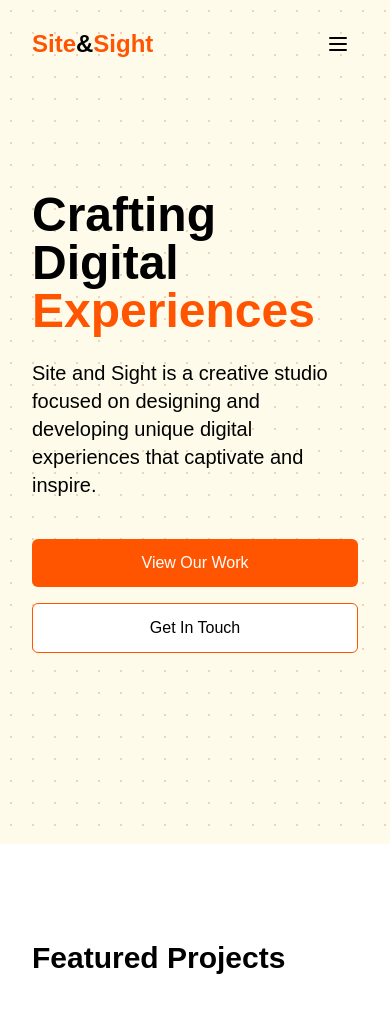
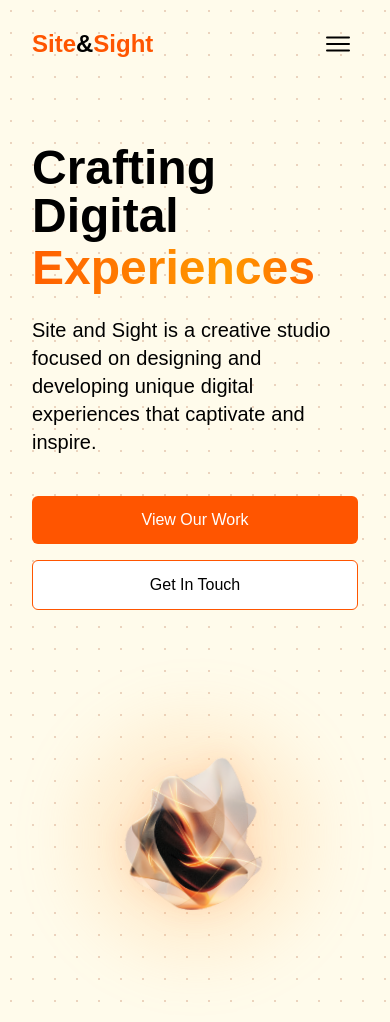
Before and after one commit to daniellambert95/sight-and-sight, a Next.js app: page / in a window 390 px wide. Shown: the top 1022 px of the page. Built offline with nearby package versions, Linux system fonts and the light colour scheme.

Commit message:
Updates for animated landing page

```diff
--- a/src/app/components/Navigation.tsx
+++ b/src/app/components/Navigation.tsx
@@ -62,9 +62,9 @@ export default function Navigation({ currentPage }: NavigationProps) {
 
   return (
     <header
-      className={`fixed top-0 w-full py-6 px-8 md:px-16 flex items-center justify-between z-50 transition-all duration-300 ${
-        scrolled
-          ? 'bg-white/95 shadow-md backdrop-blur-sm'
+      className={`fixed top-0 w-full py-6 px-8 md:px-16 flex items-center justify-between z-50 transition-all duration-800 ${
+        scrolled || mobileMenuOpen
+          ? 'bg-white/90 shadow-md backdrop-blur-sm'
           : 'bg-transparent'
       }`}
     >
@@ -82,7 +82,7 @@ export default function Navigation({ currentPage }: NavigationProps) {
       </motion.div>
 
       {/* Desktop Navigation */}
-      <nav className="hidden md:flex space-x-8">
+      <nav className="hidden lg:flex space-x-8">
         {[
           { name: 'HOME', path: '/', current: currentPage === 'home' },
           { name: 'SERVICES', path: '/services', current: currentPage === 'services' },
@@ -112,7 +112,7 @@ export default function Navigation({ currentPage }: NavigationProps) {
 
       {/* CTA Button - Desktop */}
       <motion.div
-        className="hidden md:block"
+        className="hidden lg:block"
         initial="hidden"
         animate="visible"
         variants={ctaVariants}
@@ -126,23 +126,45 @@ export default function Navigation({ currentPage }: NavigationProps) {
       </motion.div>
 
       {/* Mobile Menu Button */}
-      <div className="md:hidden">
-        <button className="p-2" onClick={toggleMobileMenu} aria-label="Toggle mobile menu">
-          {mobileMenuOpen ? (
-            <svg xmlns="http://www.w3.org/2000/svg" fill="none" viewBox="0 0 24 24" stroke="currentColor" className="w-6 h-6">
-              <path strokeLinecap="round" strokeLinejoin="round" strokeWidth={2} d="M6 18L18 6M6 6l12 12" />
-            </svg>
-          ) : (
-            <svg xmlns="http://www.w3.org/2000/svg" fill="none" viewBox="0 0 24 24" stroke="currentColor" className="w-6 h-6">
-              <path strokeLinecap="round" strokeLinejoin="round" strokeWidth={2} d="M4 6h16M4 12h16M4 18h16" />
-            </svg>
-          )}
+      <div className="lg:hidden">
+        <button className="p-2 relative w-10 h-10 flex items-center justify-center" onClick={toggleMobileMenu} aria-label="Toggle mobile menu">
+          <motion.div
+            className="absolute w-6 bg-black h-0.5 rounded-full"
+            animate={{
+              rotate: mobileMenuOpen ? 45 : 0,
+              y: mobileMenuOpen ? 0 : -6.6
+            }}
+            transition={{ duration: 0.3, ease: "easeInOut" }}
+          />
+          <motion.div
+            className="absolute w-6 bg-black h-0.5 rounded-full"
+            animate={{
+              opacity: mobileMenuOpen ? 0 : 1,
+              x: mobileMenuOpen ? 20 : 0
+            }}
+            transition={{ duration: 0.3, ease: "easeInOut" }}
+          />
+          <motion.div
+            className="absolute w-6 bg-black h-0.5 rounded-full"
+            animate={{
+              rotate: mobileMenuOpen ? -45 : 0,
+              y: mobileMenuOpen ? 0 : 6.6
+            }}
+            transition={{ duration: 0.3, ease: "easeInOut" }}
+          />
         </button>
       </div>
 
       {/* Mobile Menu */}
-      {mobileMenuOpen && (
-        <div className="absolute top-full left-0 right-0 bg-white shadow-lg z-50 md:hidden">
+      <motion.div
+        className="absolute top-full left-0 right-0 bg-white shadow-lg z-50 lg:hidden overflow-hidden"
+        initial={false}
+        animate={{
+          height: mobileMenuOpen ? 'auto' : 0,
+          opacity: mobileMenuOpen ? 1 : 0
+        }}
+        transition={{ duration: 0.4, ease: "easeInOut" }}
+      >
         <nav className="flex flex-col p-6">
           <Link
             href="/"
@@ -181,14 +203,13 @@ export default function Navigation({ currentPage }: NavigationProps) {
           </Link>
           <Link
             href="/contact"
-              className="mt-4 px-6 py-3 bg-[#ff5500] text-white rounded-md hover:bg-[#e64d00] transition-colors text-center"
+            className="mt-4 px-5 py-2 sm:px-6 sm:py-3 text-sm sm:text-base bg-[#ff5500] text-white rounded-md hover:bg-[#e64d00] transition-colors text-center"
             onClick={() => setMobileMenuOpen(false)}
           >
             Book an intro call
           </Link>
         </nav>
-        </div>
-      )}
+      </motion.div>
     </header>
   );
 }
--- a/src/app/globals.css
+++ b/src/app/globals.css
@@ -85,3 +85,33 @@ a:not(.btn):hover::after {
 html {
   scroll-behavior: smooth;
 }
+
+/* Animated fire-like gradient text */
+.animate-gradient {
+  background: linear-gradient(
+    to right,
+    #ff5500,
+    #ff7800,
+    #ff9a00,
+    #ff5500,
+    #ff3300,
+    #ff5500
+  );
+  background-size: 200% 200%;
+  animation: gradient-flow 8s ease infinite;
+  -webkit-background-clip: text;
+  background-clip: text;
+  color: transparent;
+}
+
+@keyframes gradient-flow {
+  0% {
+    background-position: 0% 50%;
+  }
+  50% {
+    background-position: 100% 50%;
+  }
+  100% {
+    background-position: 0% 50%;
+  }
+}
--- a/src/app/page.tsx
+++ b/src/app/page.tsx
@@ -3,7 +3,7 @@
 import Image from "next/image";
 import Link from "next/link";
 import { useEffect, useState, useRef } from "react";
-import { motion } from "framer-motion";
+import { motion, useScroll, useTransform } from "framer-motion";
 import Navigation from "./components/Navigation";
 import Footer from "./components/Footer";
 import DotPattern from "./components/DotPattern";
@@ -39,9 +39,32 @@ const projects = [
 
 export default function Home() {
   const heroRef = useRef(null);
+  const [isMobile, setIsMobile] = useState(false);
+
+  // Check for mobile screens
+  useEffect(() => {
+    const checkIfMobile = () => {
+      setIsMobile(window.innerWidth < 768);
+    };
+
+    // Initial check
+    checkIfMobile();
+
+    // Add event listener for window resize
+    window.addEventListener('resize', checkIfMobile);
+
+    // Cleanup
+    return () => window.removeEventListener('resize', checkIfMobile);
+  }, []);
 
   // Project hover states
   const [hoveredProject, setHoveredProject] = useState<number | null>(null);
+
+  // Shared animation values
+  const entranceTransition = {
+    duration: 1.2,
+    ease: [0.25, 0.1, 0.25, 1.0],
+  };
 
   // Staggered animation for feature cards
   const featureCardVariants = {
@@ -58,47 +81,92 @@ export default function Home() {
   };
 
   return (
-    <div className="min-h-screen flex flex-col bg-white text-black">
+    <div className="relative overflow-hidden bg-white text-black">
       {/* Navigation */}
+      <div className="sticky top-0 z-50 bg-transparent">
         <Navigation currentPage="home" />
+      </div>
 
-      {/* Hero Section */}
-      <section ref={heroRef} className="relative bg-amber-50 h-screen flex items-center overflow-hidden">
+      {/* Hero Section - fixed on desktop, normal scroll on mobile */}
+      <section
+        ref={heroRef}
+        className={`${isMobile ? 'relative min-h-[120vh]' : 'fixed top-0 left-0 w-full h-screen'} bg-amber-50 overflow-hidden`}
+      >
         {/* Dot pattern */}
-        <DotPattern color="#B05C35" size={1.5} spacing={22} className="z-[1] opacity-25" />
+        <DotPattern color="#B05C35" size={1.5} spacing={22} className="z-[1] opacity-25 absolute inset-0" />
 
-        <div className="relative z-10 max-w-7xl mx-auto px-8 md:px-16 w-full">
-          <motion.h1
-            className="text-5xl md:text-7xl font-bold mb-6 text-secondary"
-            initial={{ opacity: 0, y: 20 }}
-            animate={{ opacity: 1, y: 0 }}
-            transition={{ duration: 0.8, delay: 0.2 }}
+        <div className="relative z-10 max-w-7xl mx-auto px-8 md:px-16 w-full flex flex-col lg:flex-row items-center justify-between pt-36 pb-20 lg:py-0 lg:min-h-screen">
+          {/* Content Column */}
+          <div className={`${isMobile ? 'w-full' : 'lg:w-1/2'} lg:pr-8 mb-12 lg:mb-0 flex flex-col justify-center`}>
+            <h1 className="text-5xl md:text-7xl font-bold mb-6">
+              <div className="flex flex-wrap">
+                {
+                  "Crafting Digital".split(" ").map((word, i) => (
+                    <motion.span
+                      key={i}
+                      className="mr-3 inline-block text-secondary"
+                      initial={{ opacity: 0, y: -80, rotateX: 40 }}
+                      animate={{ opacity: 1, y: 0, rotateX: 0 }}
+                      transition={{
+                        type: "spring",
+                        stiffness: 80,
+                        damping: 14,
+                        mass: 1.2,
+                        delay: 0.3 + (i * 0.25),
+                        opacity: { duration: 0.4, delay: 0.3 + (i * 0.25) }
+                      }}
                     >
-            Crafting Digital <br />
+                      {word}
+                    </motion.span>
+                  ))
+                }
+              </div>
+              <motion.div
+                className="mt-1 relative"
+                initial={{ opacity: 0, y: -80, rotateX: 40 }}
+                animate={{ opacity: 1, y: 0, rotateX: 0 }}
+                transition={{
+                  type: "spring",
+                  stiffness: 80,
+                  damping: 14,
+                  mass: 1.2,
+                  delay: 0.8,
+                  opacity: { duration: 0.4, delay: 0.8 }
+                }}
+              >
+                <span className="animate-gradient bg-gradient-animate bg-clip-text text-transparent font-black">
+                  Experiences
+                </span>
+              </motion.div>
+            </h1>
+
+            <p className="text-xl md:text-2xl max-w-2xl mb-10 text-secondary flex flex-wrap">
+              {
+                "Site and Sight is a creative studio focused on designing and developing unique digital experiences that captivate and inspire."
+                  .split(" ")
+                  .map((word, i) => (
                     <motion.span
-              className="text-primary"
-              initial={{ opacity: 0, y: 20 }}
-              animate={{ opacity: 1, y: 0 }}
-              transition={{ duration: 0.8, delay: 0.4 }}
+                      key={i}
+                      className="mr-1.5 inline-block"
+                      initial={{ opacity: 0, x: -20 }}
+                      animate={{ opacity: 1, x: 0 }}
+                      transition={{
+                        ...entranceTransition,
+                        duration: 0.4,
+                        delay: 0.3 + (i * 0.08)
+                      }}
                     >
-              Experiences
+                      {word}
                     </motion.span>
-          </motion.h1>
-
-          <motion.p
-            className="text-xl md:text-2xl max-w-2xl mb-10 text-secondary"
-            initial={{ opacity: 0, y: 20 }}
-            animate={{ opacity: 1, y: 0 }}
-            transition={{ duration: 0.8, delay: 0.6 }}
-          >
-            Site and Sight is a creative studio focused on designing and developing unique digital experiences that captivate and inspire.
-          </motion.p>
+                  ))
+              }
+            </p>
 
             <motion.div
               className="flex flex-col sm:flex-row gap-4"
               initial={{ opacity: 0, y: 20 }}
               animate={{ opacity: 1, y: 0 }}
-            transition={{ duration: 0.8, delay: 0.8 }}
+              transition={{ ...entranceTransition, delay: 0.8 }}
             >
               <Link
                 href="/work"
@@ -114,10 +182,73 @@ export default function Home() {
               </Link>
             </motion.div>
           </div>
+
+          {/* Image Column */}
+          <div className={`${isMobile ? 'w-full mt-8' : 'lg:w-1/2'} flex justify-center items-center relative`}>
+            <motion.div
+              className={`${isMobile ? 'w-[280px] h-[280px]' : 'w-[350px] h-[350px] sm:w-[450px] sm:h-[450px] lg:w-[600px] lg:h-[600px]'} relative`}
+              initial={{ opacity: 0, scale: 0.8, rotate: 15, y: 30 }}
+              animate={{
+                opacity: 1,
+                scale: 1,
+                rotate: 0,
+                y: 0,
+                transition: {
+                  duration: 1.2,
+                  ease: [0.25, 0.1, 0.25, 1.0],
+                }
+              }}
+            >
+              {/* Continuous floating animation */}
+              <motion.div
+                className="absolute inset-0 w-full h-full"
+                animate={{
+                  y: [0, -15, 0, 8, 0],
+                  rotate: [0, 2, 0, -2, 0],
+                  scale: [1, 1.04, 1, 1.02, 1],
+                }}
+                transition={{
+                  duration: 8,
+                  ease: "easeInOut",
+                  times: [0, 0.25, 0.5, 0.75, 1],
+                  repeat: Infinity,
+                  repeatType: "reverse" as const
+                }}
+              >
+                <motion.div
+                  className="absolute inset-0 rounded-full bg-orange-300 blur-2xl opacity-20 -z-10 scale-90"
+                  animate={{
+                    scale: [0.9, 0.95, 0.9],
+                    opacity: [0.2, 0.25, 0.2]
+                  }}
+                  transition={{
+                    duration: 8,
+                    ease: "easeInOut",
+                    times: [0, 0.5, 1],
+                    repeat: Infinity,
+                  }}
+                />
+                <Image
+                  src="/space.png"
+                  alt="Abstract 3D Shape"
+                  fill
+                  style={{ objectFit: 'contain' }}
+                  priority
+                  className="drop-shadow-[0_0_15px_rgba(255,85,0,0.15)]"
+                />
+              </motion.div>
+            </motion.div>
+          </div>
+        </div>
       </section>
 
-      {/* Featured Projects Preview */}
-      <section className="px-8 md:px-16 py-24 bg-white">
+      {/* Scrollable content container */}
+      <div className={`relative ${isMobile ? '' : 'z-10'}`}>
+        {/* Spacer only needed on desktop */}
+        {!isMobile && <div className="h-screen"></div>}
+
+        {/* Featured Projects Preview - this will overlay the hero as you scroll on desktop */}
+        <section className={`px-8 md:px-16 py-24 bg-white relative ${isMobile ? 'mt-4' : ''}`}>
           <div className="max-w-7xl mx-auto">
             <ScrollReveal>
               <h2 className="text-3xl font-bold mb-12">Featured Projects</h2>
@@ -220,5 +351,6 @@ export default function Home() {
         {/* Footer */}
         <Footer />
       </div>
+    </div>
   );
 }
```
Also changed, not shown: tailwind.config.js (added, +16 -0 lines), public/abstract-3d.jpg (added), public/space.png (added). Lines whose indentation alone changed are shown as unchanged.
